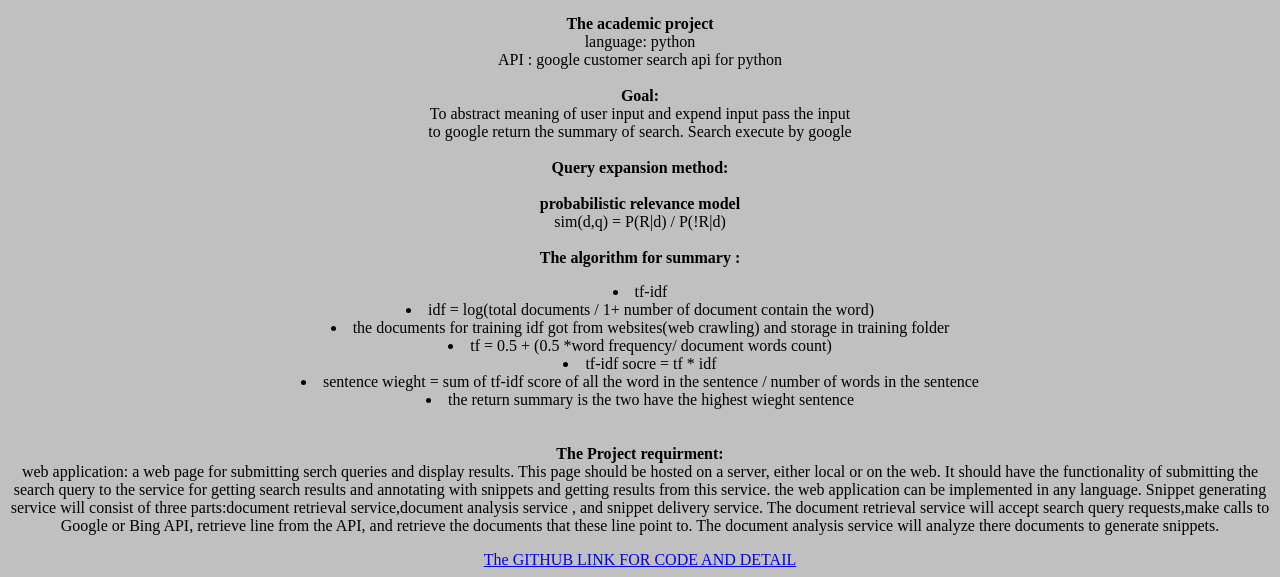
After one commit to ycc1107/NLP, a Flask app: page /about/ in a window 1280 px wide. The commit adds this page. Shown: the part 503-1080 px from the top of the page. Run offline with Flask 2, Linux system fonts and the light colour scheme; parts of the project's set-up code (start-up, migrations or seed data) failed here and were passed over.

Commit message:
1.23
add about page

```diff
--- a/nlpProject/UI.py
+++ b/nlpProject/UI.py
@@ -19,8 +19,12 @@ class View(flask.views.MethodView):
         resultsCountRange = range(1,len(results))
         return flask.render_template('index.html', resultsCount = resultsCountRange,results = results,query = query.split(None))
 
+class About(flask.views.MethodView):
+    def get(self):
+        return flask.render_template('about.html')
 
-app.add_url_rule("/",view_func=View.as_view('main'),methods=['GET','POST'])
+app.add_url_rule("/",view_func=View.as_view('index'),methods=['GET','POST'])
+app.add_url_rule("/about/",view_func=About.as_view('about'),methods=['GET'])
 
 app.debug = True
 
--- /dev/null
+++ b/nlpProject/templates/about.html
@@ -0,0 +1,66 @@
+<html>
+	<head>
+		<style>
+			.backgroundImage
+			{
+				background-color:silver;
+			}
+			.center
+			{
+				text-align:center;
+			}
+			.left
+			{
+				text-align:left;
+			}
+			h1 {
+			float:center;
+			  margin:0px;
+
+			}
+			.right {
+			float:right;
+			  margin:0px;
+
+			}
+		</style>
+	</head>
+    <title>NLP PROJECT</title>
+    <body class = "backgroundImage">
+		<div class ="center">
+				<div style="border-bottom:1px solid black; overflow:hidden;">
+					<div align="center"><h1>NLP PROJECT SEARCH</h1></div>
+					<div class="center"><a href = "/">[back]</a></div>
+				</div>
+				<br>
+				<img src="http://galaxyanfinance.files.wordpress.com/2014/05/outline.png" alt="outline" width="600" height="420">
+        		<p>
+					<b>The academic project</b><br>
+					language: python<br>
+					API : google customer search api for python<br><br>
+					<b>Goal: </b><br>
+					To abstract meaning of user input and expend input pass the input <br>
+					to google return the summary of search. Search execute by google<br><br>
+
+					<b>Query expansion method:</b><br><br>
+
+					<b>probabilistic relevance model</b><br>
+					sim(d,q) = P(R|d) / P(!R|d)<br><br>
+
+					<b>The algorithm for summary :</b>
+					<li>tf-idf</li>
+					<li>idf = log(total documents / 1+ number of document contain the word)</li>
+					<li>the documents for training idf got from websites(web crawling) and storage in training folder</li>
+					<li>tf = 0.5 + (0.5 *word frequency/ document words count)</li>
+					<li>tf-idf socre = tf * idf</li>
+					<li>sentence wieght = sum of tf-idf score of all the word in the sentence / number of words in the sentence</li>
+					<li>the return summary is the two have the highest wieght sentence</li><br><br>
+
+					<b>The Project requirment:</b><br>
+
+					web application: a web page for submitting serch queries and display results. This page should be hosted on a server, either local or on the 	web. It should have the functionality of submitting the search query to the service for getting search results and annotating with snippets and getting results 	from this service. the web application can be implemented in any language. Snippet generating service will consist of three parts:document retrieval 	service,document analysis service , and snippet delivery service. The document retrieval service will accept search query requests,make calls to Google or Bing 	API, retrieve line from the API, and retrieve the documents that these line point to. The document analysis service will analyze there documents to generate 	snippets.
+				</p>
+
+			<a href = "https://github.com/ycc1107/NLP">The GITHUB LINK FOR CODE AND DETAIL</a>
+    </body>
+</html>
```
Also changed, not shown: nlpProject/templates/index.html (+15 -1 lines).
